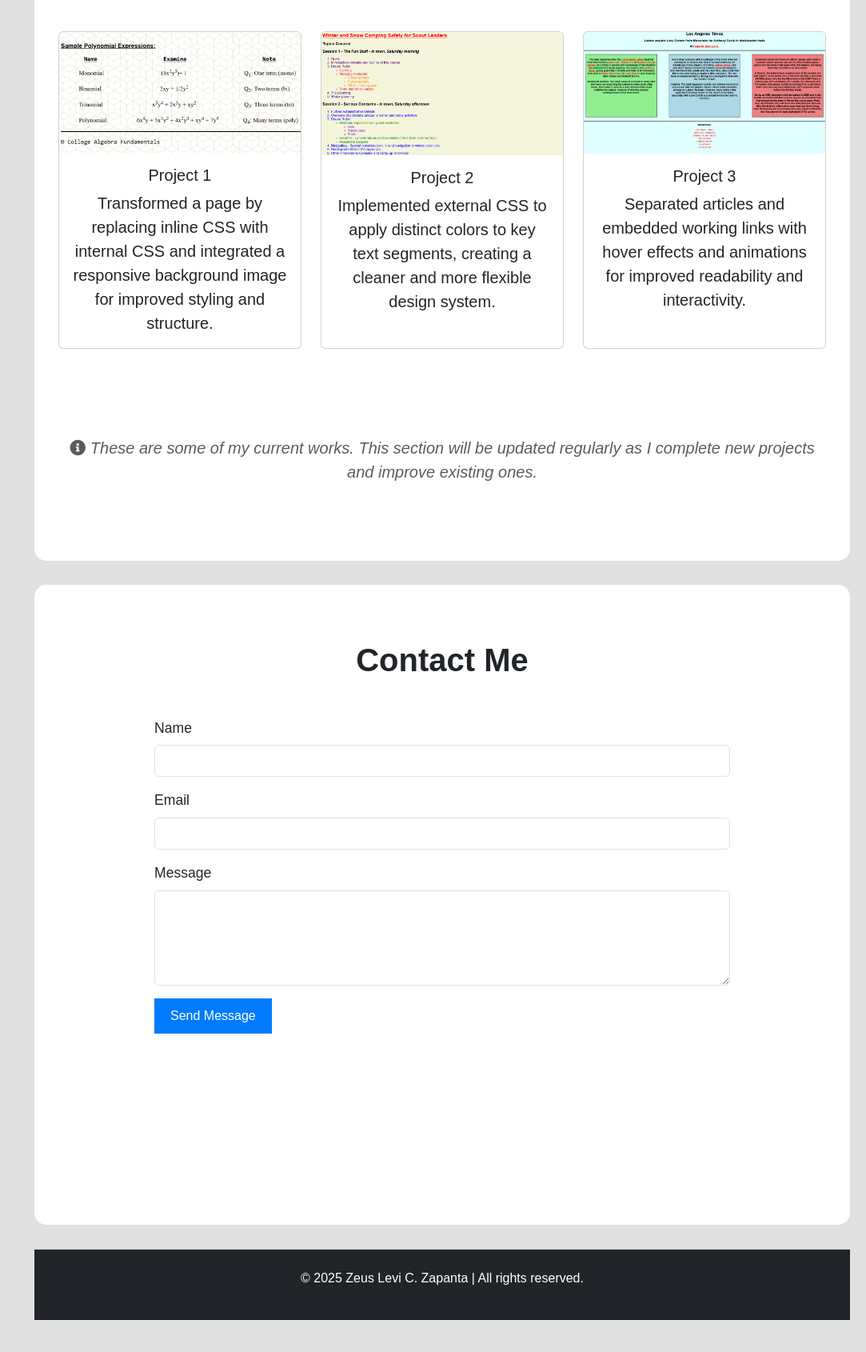
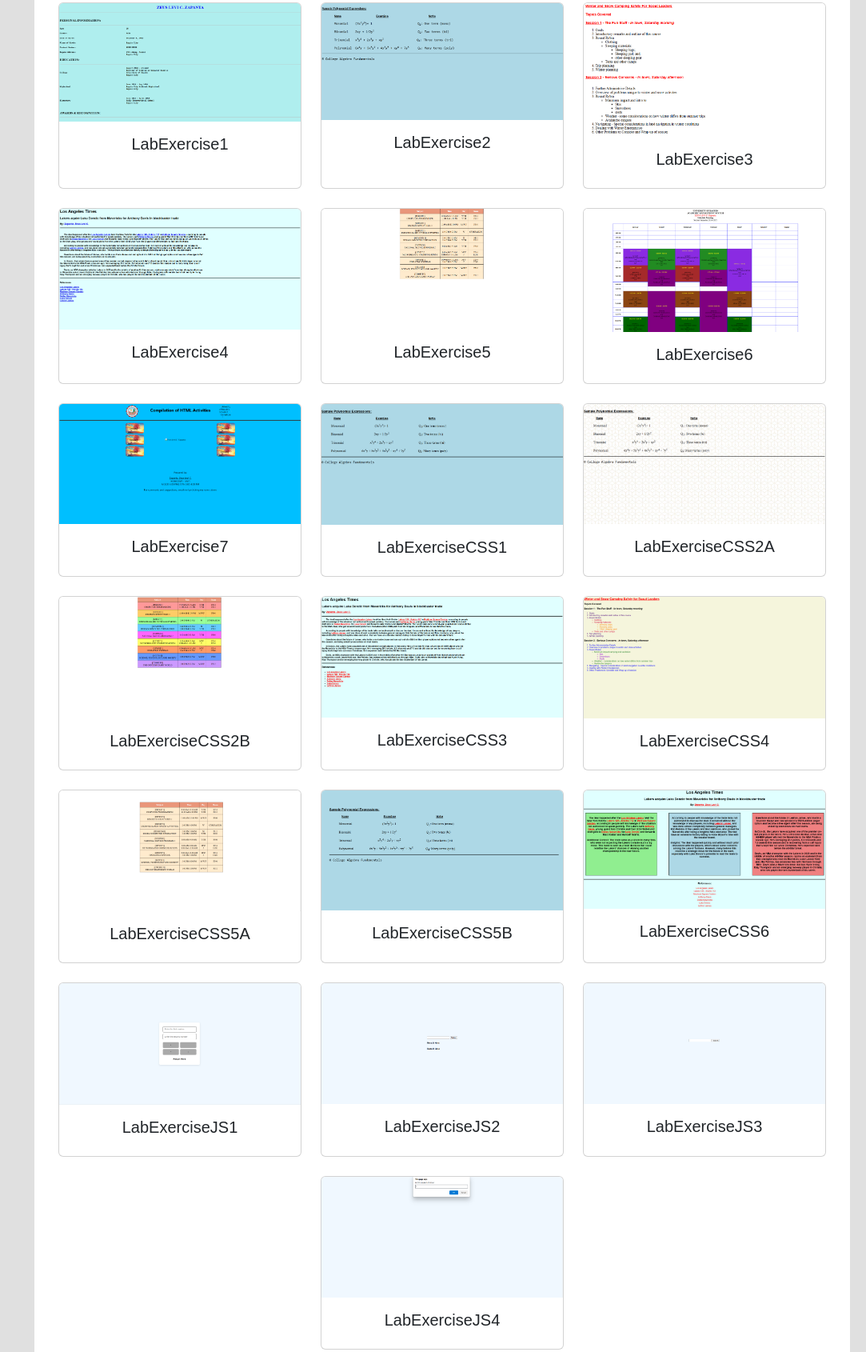
Before and after one commit to ZLCZ/Zapanta-Portfolio, a plain HTML site: page index.html in a window 1280 px wide. Shown: the part 2663-4353 px from the top of the page at 80% size, without its empty margins (197-1280 px from the left). Before the commit the page ends 4313 px from the top, so only its background shows below. Drawn offline with nearby package versions, Linux system fonts and the light colour scheme.

Commit message:
Add files via upload

```diff
--- a/index.html
+++ b/index.html
@@ -422,38 +422,157 @@
           <div class="row justify-content-center">
             <div class="col-md-4 mb-4">
               <div class="card h-100">
-                <img src="CSS3.png" class="card-img-top" alt="Project 1">
+                <img src="LabExercise1.png" class="card-img-top" alt="Project 2">
                 <div class="card-body">
-                  <h5 class="card-title">Project 1</h5>
-                  <p class="card-text">Transformed a page by replacing inline CSS with internal CSS and integrated a responsive background image for improved styling and structure.</p>
+                  <h5 class="card-title">LabExercise1</h5>
                 </div>
               </div>
             </div>
             <div class="col-md-4 mb-4">
               <div class="card h-100">
-                <img src="CSS4.3.png" class="card-img-top" alt="Project 2">
+                <img src="LabExercise2.png" class="card-img-top" alt="Project 3">
                 <div class="card-body">
-                  <h5 class="card-title">Project 2</h5>
-                  <p class="card-text">Implemented external CSS to apply distinct colors to key text segments, creating a cleaner and more flexible design system.</p>
+                  <h5 class="card-title">LabExercise2</h5>
                 </div>
               </div>
             </div>
             <div class="col-md-4 mb-4">
-              <div class="card h-100">
-                <img src="CSS6.png" class="card-img-top" alt="Project 3">
-                <div class="card-body">
-                  <h5 class="card-title">Project 3</h5>
-                  <p class="card-text">Separated articles and embedded working links with hover effects and animations for improved readability and interactivity.</p>
+                <div class="card h-100">
+                  <img src="LabExercise3.png" class="card-img-top" alt="Project 3">
+                  <div class="card-body">
+                    <h5 class="card-title">LabExercise3</h5>
+                  </div>
                 </div>
               </div>
-            </div>
+              <div class="col-md-4 mb-4">
+                <div class="card h-100">
+                  <img src="LabExercise4.png" class="card-img-top" alt="Project 3">
+                  <div class="card-body">
+                    <h5 class="card-title">LabExercise4</h5>
+                  </div>
+                </div>
+              </div>
+              <div class="col-md-4 mb-4">
+                <div class="card h-100">
+                  <img src="LabExercise5.png" class="card-img-top" alt="Project 3">
+                  <div class="card-body">
+                    <h5 class="card-title">LabExercise5</h5>
+                  </div>
+                </div>
+              </div>
+              <div class="col-md-4 mb-4">
+                <div class="card h-100">
+                  <img src="LabExercise6.png" class="card-img-top" alt="Project 3">
+                  <div class="card-body">
+                    <h5 class="card-title">LabExercise6</h5>
+                  </div>
+                </div>
+              </div>
+              <div class="col-md-4 mb-4">
+                <div class="card h-100">
+                  <img src="LabExercise7.png" class="card-img-top" alt="Project 3">
+                  <div class="card-body">
+                    <h5 class="card-title">LabExercise7</h5>
+                  </div>
+                </div>
+              </div>
+              <div class="col-md-4 mb-4">
+                <div class="card h-100">
+                  <img src="ExerciseCSS1.png" class="card-img-top" alt="Project 3">
+                  <div class="card-body">
+                    <h5 class="card-title">LabExerciseCSS1</h5>
+                  </div>
+                </div>
+              </div>
+              <div class="col-md-4 mb-4">
+                <div class="card h-100">
+                  <img src="ExerciseCSS2A.png" class="card-img-top" alt="Project 3">
+                  <div class="card-body">
+                    <h5 class="card-title">LabExerciseCSS2A</h5>
+                  </div>
+                </div>
+              </div>
+              <div class="col-md-4 mb-4">
+                <div class="card h-100">
+                  <img src="ExerciseCSS2B.png" class="card-img-top" alt="Project 3">
+                  <div class="card-body">
+                    <h5 class="card-title">LabExerciseCSS2B</h5>
+                  </div>
+                </div>
+              </div>
+              <div class="col-md-4 mb-4">
+                <div class="card h-100">
+                  <img src="ExerciseCSS3.png" class="card-img-top" alt="Project 3">
+                  <div class="card-body">
+                    <h5 class="card-title">LabExerciseCSS3</h5>
+                  </div>
+                </div>
+              </div>
+              <div class="col-md-4 mb-4">
+                <div class="card h-100">
+                  <img src="ExerciseCSS4.png" class="card-img-top" alt="Project 3">
+                  <div class="card-body">
+                    <h5 class="card-title">LabExerciseCSS4</h5>
+                  </div>
+                </div>
+              </div>
+              <div class="col-md-4 mb-4">
+                <div class="card h-100">
+                  <img src="ExerciseCSS5A.png" class="card-img-top" alt="Project 3">
+                  <div class="card-body">
+                    <h5 class="card-title">LabExerciseCSS5A</h5>
+                  </div>
+                </div>
+              </div>
+              <div class="col-md-4 mb-4">
+                <div class="card h-100">
+                  <img src="ExerciseCSS5B.png" class="card-img-top" alt="Project 3">
+                  <div class="card-body">
+                    <h5 class="card-title">LabExerciseCSS5B</h5>
+                  </div>
+                </div>
+              </div>
+              <div class="col-md-4 mb-4">
+                <div class="card h-100">
+                  <img src="ExerciseCSS6.png" class="card-img-top" alt="Project 3">
+                  <div class="card-body">
+                    <h5 class="card-title">LabExerciseCSS6</h5>
+                  </div>
+                </div>
+              </div>
+              <div class="col-md-4 mb-4">
+                <div class="card h-100">
+                  <img src="ExerciseJS1.png" class="card-img-top" alt="Project 3">
+                  <div class="card-body">
+                    <h5 class="card-title">LabExerciseJS1</h5>
+                  </div>
+                </div>
+              </div>
+              <div class="col-md-4 mb-4">
+                <div class="card h-100">
+                  <img src="Lab2.png" class="card-img-top" alt="Project 3">
+                  <div class="card-body">
+                    <h5 class="card-title">LabExerciseJS2</h5>
+                  </div>
+                </div>
+              </div>
+              <div class="col-md-4 mb-4">
+                <div class="card h-100">
+                  <img src="Lab3.png" class="card-img-top" alt="Project 3">
+                  <div class="card-body">
+                    <h5 class="card-title">LabExerciseJS3</h5>
+                  </div>
+                </div>
+              </div>
+              <div class="col-md-4 mb-4">
+                <div class="card h-100">
+                  <img src="Lab4.png" class="card-img-top" alt="Project 3">
+                  <div class="card-body">
+                    <h5 class="card-title">LabExerciseJS4</h5>
+                  </div>
+                </div>
+              </div>
           </div>
-        </div>
-        <div class="mt-auto">
-          <p class="text-muted mt-5">
-            <i class="fas fa-info-circle"></i>
-            <em> These are some of my current works. This section will be updated regularly as I complete new projects and improve existing ones.</em>
-          </p>
         </div>
       </div>
     </section>
```
Also changed, not shown: ExerciseCSS1.png (added), ExerciseCSS2A.png (added), ExerciseCSS2B.png (added), ExerciseCSS3.png (added), ExerciseCSS4.png (added), ExerciseCSS5A.png (added), ExerciseCSS5B.png (added), ExerciseCSS6.png (added), ExerciseJS1.png (added), Lab2.png (added), Lab3.png (added), Lab4.png (added), LabExercise1.png (added), LabExercise2.png (added), 5 more files.
